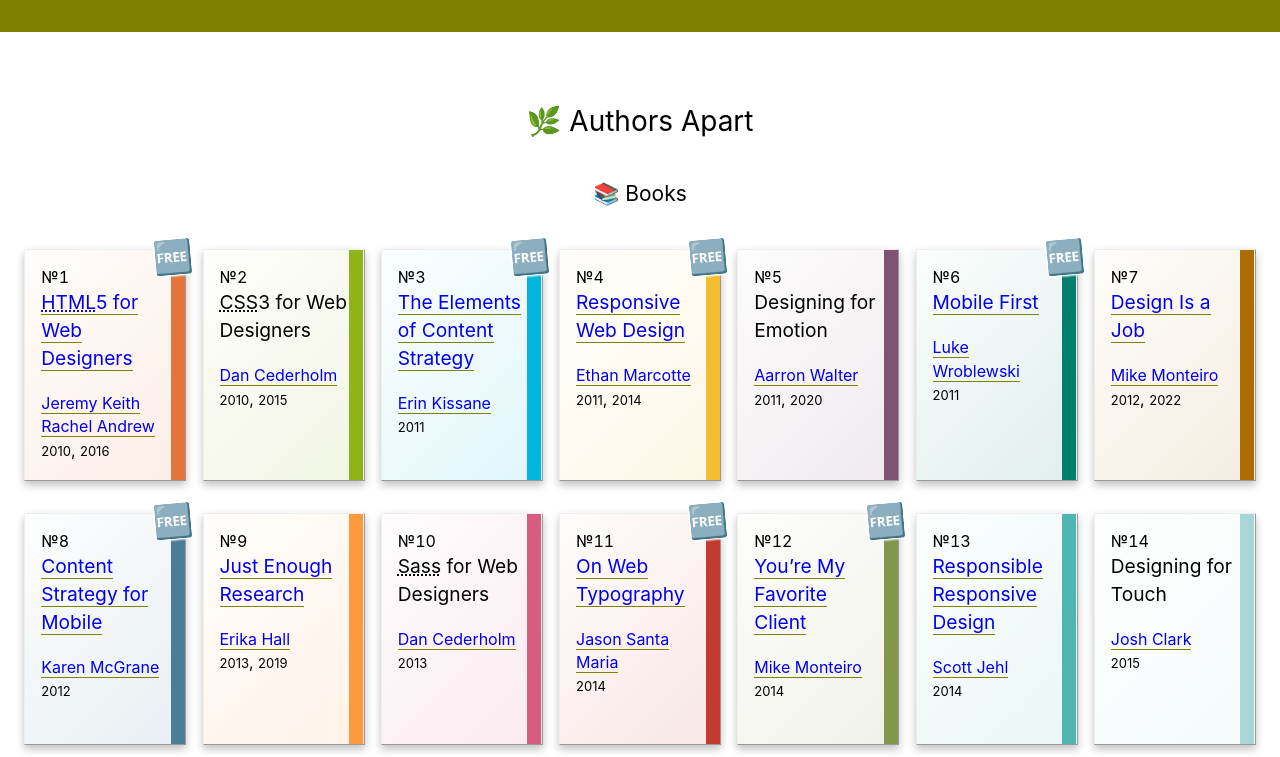
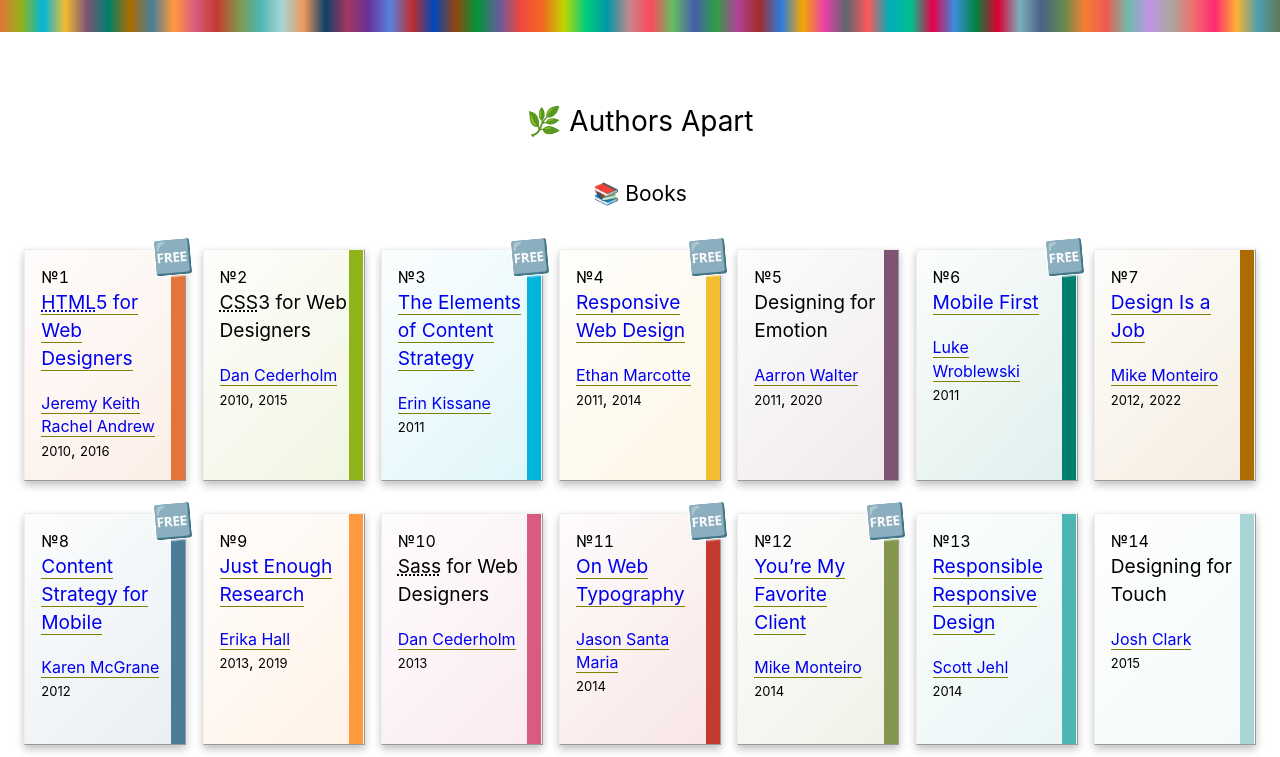
Before and after one commit to AlanDalton/Authors-Apart, a plain HTML site: page index.html in a window 1280 px wide. Shown: the top 757 px of the page. Drawn offline with Linux system fonts and the light colour scheme.

Commit message:
changing the top border to a gradient of all the cover colours
I hope this looks well.

```diff
--- a/index.html
+++ b/index.html
@@ -16,8 +16,70 @@
 			margin: 0;
 		}
 		:root {
-			border-top: 2rem solid olive;
-			border-bottom: 2rem solid olive;
+			border-top-width: 2rem;
+			border-top-style: solid;
+			border-image: linear-gradient(to right,
+				hsl(20.8, 75.9%, 56.1%),
+				hsl(73.6, 75.5%, 40%),
+				hsl(190.6, 100%, 43.3%),
+				hsl(43.3, 89%, 57.3%),
+				hsl(315, 21%, 41.2%),
+				hsl(171.5, 100%, 24.9%),
+				hsl(37.5, 100%, 33.9%),
+				hsl(201, 35.4%, 44.3%),
+				hsl(28.3, 100%, 62.2%),
+				hsl(342.9, 60.6%, 60.2%),
+				hsl(4.1, 60.5%, 47.6%),
+				hsl(76.2, 32.7%, 44.3%),
+				hsl(177.7, 41.6%, 51%),
+				hsl(181.3, 35.9%, 74.9%),
+				hsl(25.9, 79.3%, 63.9%),
+				hsl(207, 76.5%, 23.3%),
+				hsl(337, 51.4%, 42.7%),
+				rebeccapurple,
+				hsl(220.7, 67%, 60.8%),
+				hsl(1.6, 63.6%, 45.3%),
+				hsl(217.1, 100%, 36.5%),
+				hsl(24.8, 82.6%, 31.6%),
+				hsl(143.4, 100%, 29.2%),
+				hsl(245.8, 25%, 48.6%),
+				hsl(3.4, 84.7%, 59%),
+				hsl(19.9, 88.9%, 54.1%),
+				hsl(65.4, 100%, 41.8%),
+				hsl(156.3, 100%, 40.2%),
+				hsl(185.7, 100%, 32.9%),
+				hsl(353.4, 36%, 65.1%),
+				hsl(353.7, 97.8%, 63.9%),
+				hsl(116.8, 41.3%, 55.9%),
+				hsl(227.1, 40.5%, 47.5%),
+				hsl(132.9, 54.9%, 40%),
+				hsl(314.1, 45.3%, 48%),
+				hsl(0.5, 58.6%, 39.8%),
+				hsl(212.8, 75.3%, 52.4%),
+				hsl(41.1, 100%, 48%),
+				hsl(323.6, 82.8%, 59%),
+				hsl(208.6, 10.3%, 39.8%),
+				hsl(359.6, 100%, 67.5%),
+				hsl(184.5, 100%, 36.7%),
+				hsl(163.4, 100%, 37.6%),
+				hsl(340.3, 100%, 45.3%),
+				hsl(209.6, 71.3%, 54.9%),
+				hsl(148.6, 100%, 25.5%),
+				hsl(346.3, 100%, 42.9%),
+				hsl(191.8, 33%, 60.8%),
+				hsl(219, 28.6%, 41.2%),
+				hsl(101.1, 26.3%, 42.5%),
+				hsl(23.8, 89.7%, 58%),
+				hsl(4.2, 80.5%, 61.8%),
+				hsl(167.7, 34.9%, 59%),
+				hsl(272.3, 59.7%, 73.7%),
+				hsl(40, 6.7%, 64.7%),
+				hsl(359.5, 82.5%, 68.6%),
+				hsl(338.7, 100%, 58%),
+				hsl(38.2, 96.2%, 59%),
+				hsl(191.8, 40.2%, 50.2%),
+				hsl(101.8, 15.9%, 40.6%)
+			) 1 0 0 0;
 		}
 		header,
 		footer {
```
